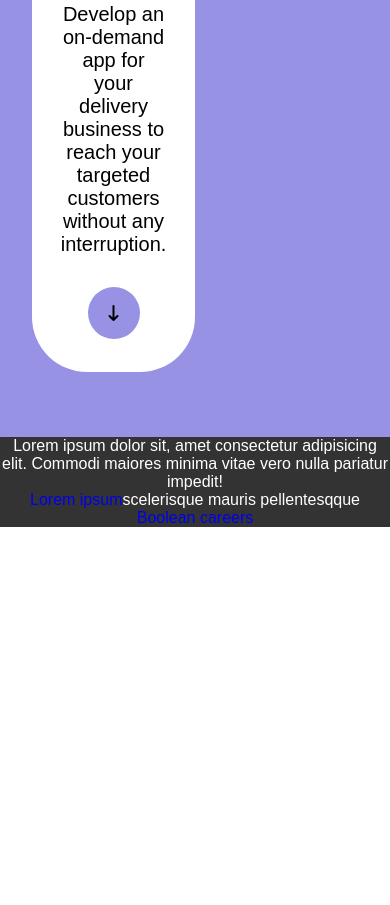
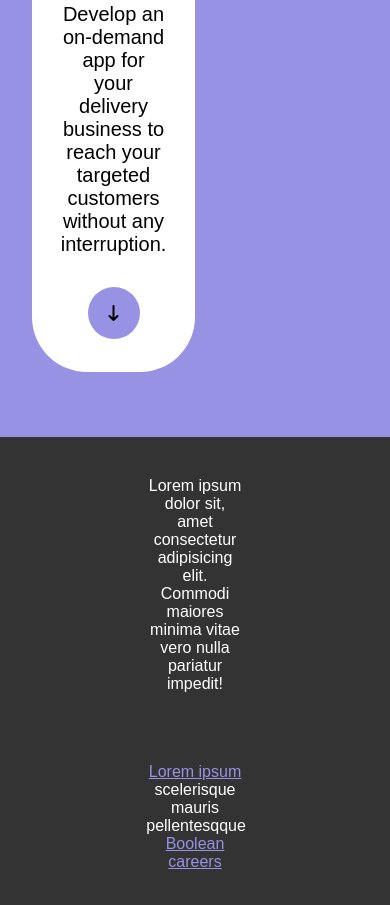
Before and after one commit to WebGCDev/htmlcss-responsive-layout, a plain HTML site: page index.html in a window 390 px wide. Shown: the part 3248-4153 px from the top of the page. Before the commit the page ends 3775 px from the top, so only its background shows below. Drawn offline with Linux system fonts and the light colour scheme.

Commit message:
add: footer no responsive

```diff
--- a/css/style.css
+++ b/css/style.css
@@ -286,18 +286,26 @@ Footer
 
 footer .credits p:first-child {
   /* border-style: dashed; */
+  padding-bottom: 70px;
 }
 
 footer {
   background-color: var(--nightrider);
   text-align: center;
+  padding: 40px 0 40px;
 }
 
 footer .credits {
   color: white;
   text-align: center;
   margin: 0 auto;
+  width: 25%;
   /* border-style: dashed; */
+}
+
+footer .credits p a {
+  color: var(--bluebell);
+  text-decoration: underline;
 }
 
 /*
```
Also changed, not shown: index.html (+1 -1 lines).
